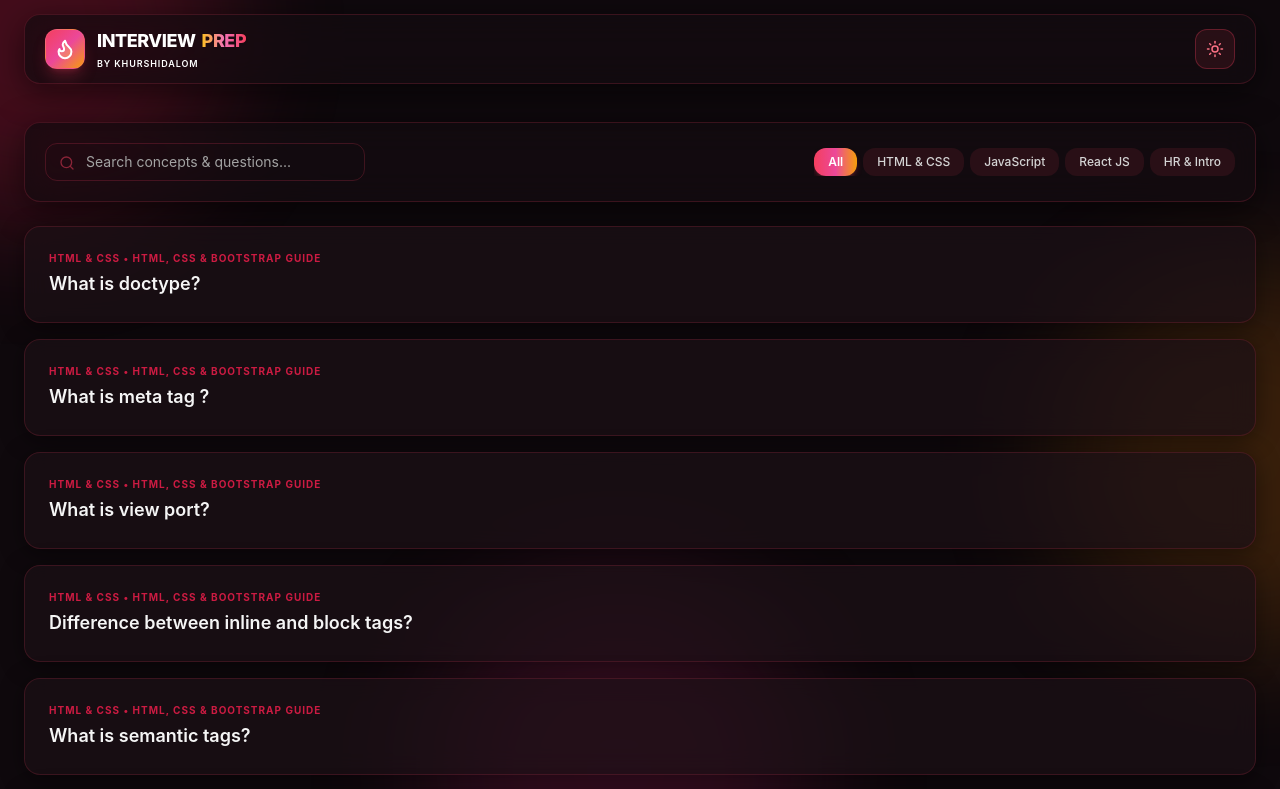
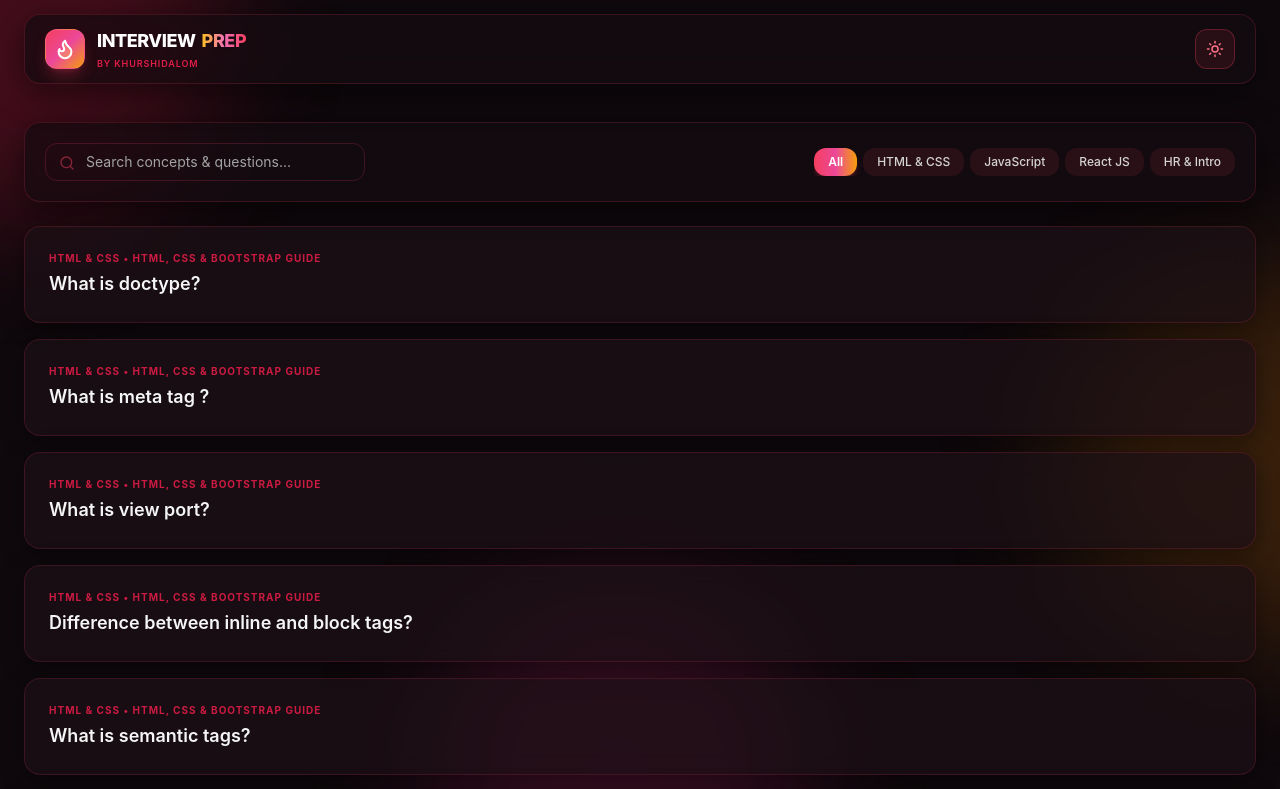
Before and after one commit to bloggerkhurshid/prep, a React (Vite) app: page / in a window 1280 px wide. Shown: the top 789 px of the page. Built offline with nearby package versions, Linux system fonts and the light colour scheme.

Commit message:
Keep same rose accent text color for by khurshidalom in dark mode

```diff
--- a/src/App.jsx
+++ b/src/App.jsx
@@ -119,9 +119,7 @@ export default function App() {
                 <span className={isDarkMode ? 'text-white' : 'text-neutral-900'}>Interview</span>
                 <span className="bg-gradient-to-r from-amber-400 via-pink-400 to-rose-500 bg-clip-text text-transparent drop-shadow-sm">Prep</span>
               </div>
-              <span className={`text-[9px] font-semibold tracking-widest uppercase pt-0.5 ${
-                isDarkMode ? 'text-white' : 'text-rose-600'
-              }`}>
+              <span className="text-[9px] font-semibold tracking-widest uppercase text-rose-600 dark:text-rose-400 pt-0.5">
                 by khurshidalom
               </span>
             </div>
```
